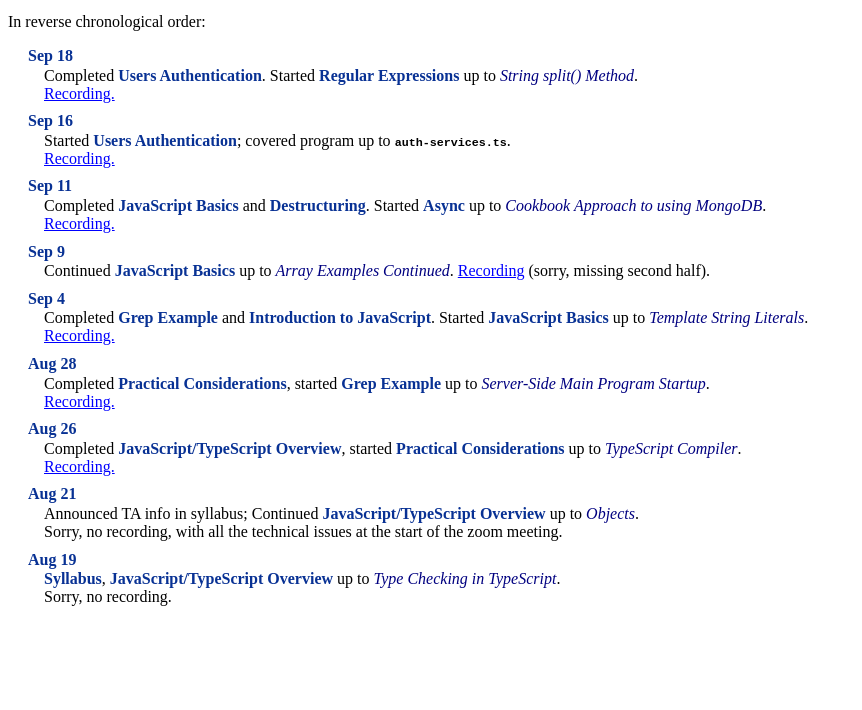
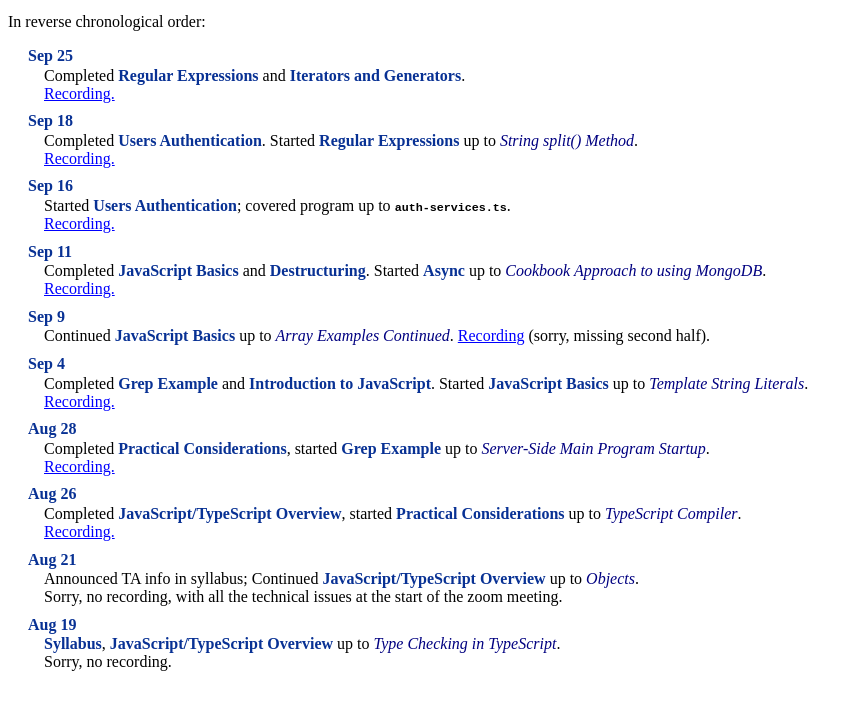
Before and after one commit to H4rish55/i444, a plain HTML site: page misc/videos/index.html in a window 1280 px wide. Shown: the part 72-782 px from the top of the page, without its empty margins (0-862 px from the left). Drawn offline with nearby package versions, Linux system fonts and the light colour scheme; a small style sheet from the web is missing.

Commit message:
class video link

```diff
--- a/misc/videos/index.html
+++ b/misc/videos/index.html
@@ -26,7 +26,9 @@
 
     <div class="umt-content">
       <div><section data-level="h1"><h1>Class  Video  Recordings</h1><p>In reverse chronological order:
-</p><dl><dt> <strong>Sep 18</strong> </dt><dd><p>    Completed <strong>Users Authentication</strong>.  Started <strong>Regular Expressions</strong>
+</p><dl><dt> <strong>Sep 25</strong> </dt><dd><p>    Completed <strong>Regular Expressions</strong> and <strong>Iterators and Generators</strong>. <br>
+    <a href="https://binghamton.zoom.us/rec/share/zyedwjInxtsAzWGEThfKzaAUCrOIq-sOUJWdwKz4WkRm6_ZeBCzGPC7J5jorZQs8.yObA3xxBADYHm2oF">Recording.</a>
+</p></dd><dt> <strong>Sep 18</strong> </dt><dd><p>    Completed <strong>Users Authentication</strong>.  Started <strong>Regular Expressions</strong>
     up to <em>String split() Method</em>. <br>
      <a href="https://binghamton.zoom.us/rec/share/ixqTXVyiWzYEeTh2hi8RbmgcqwbNmg3lyvtgQkWoC9NYqXe0-lj22FoCbM_cIaqz.v_CvnPnrHDGJBRWj">Recording.</a>
 </p></dd><dt> <strong>Sep 16</strong> </dt><dd><p>    Started <strong>Users Authentication</strong>; covered program up to <code>auth-services.ts</code>. <br>
```
Also changed, not shown: 1 other file.
